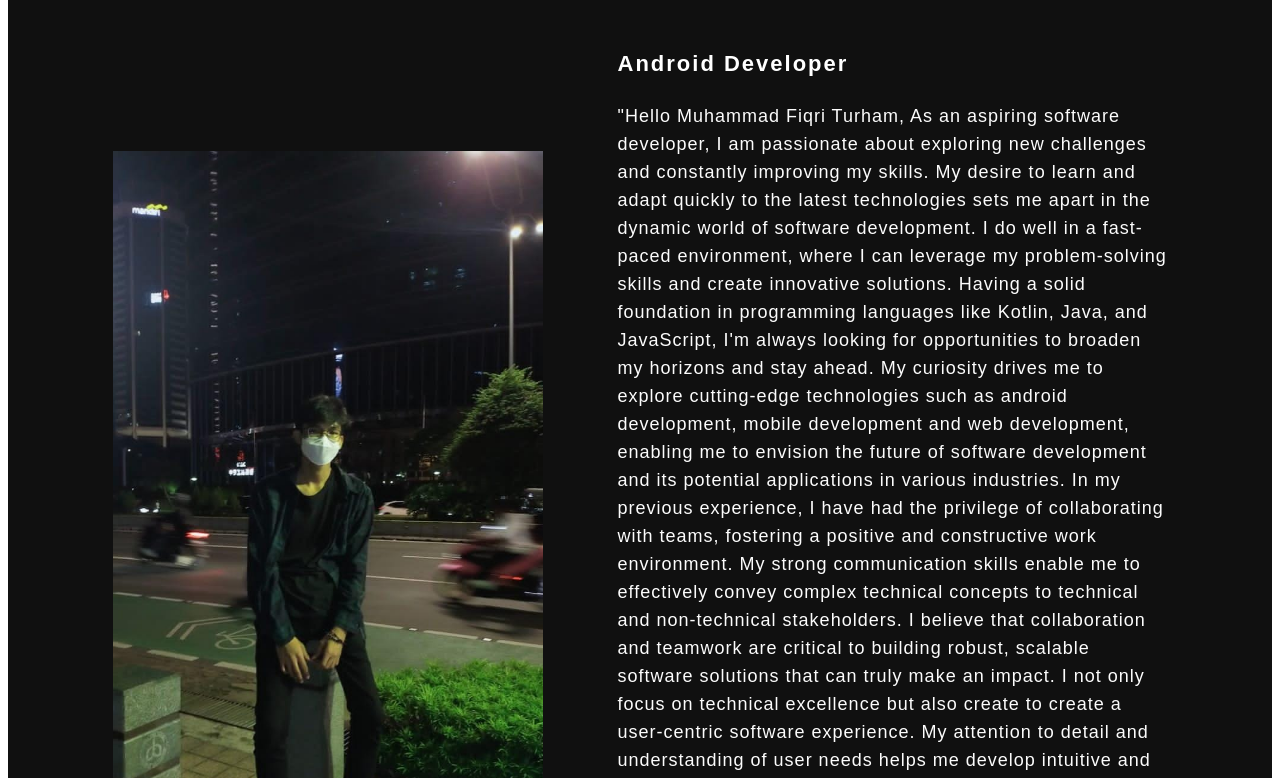
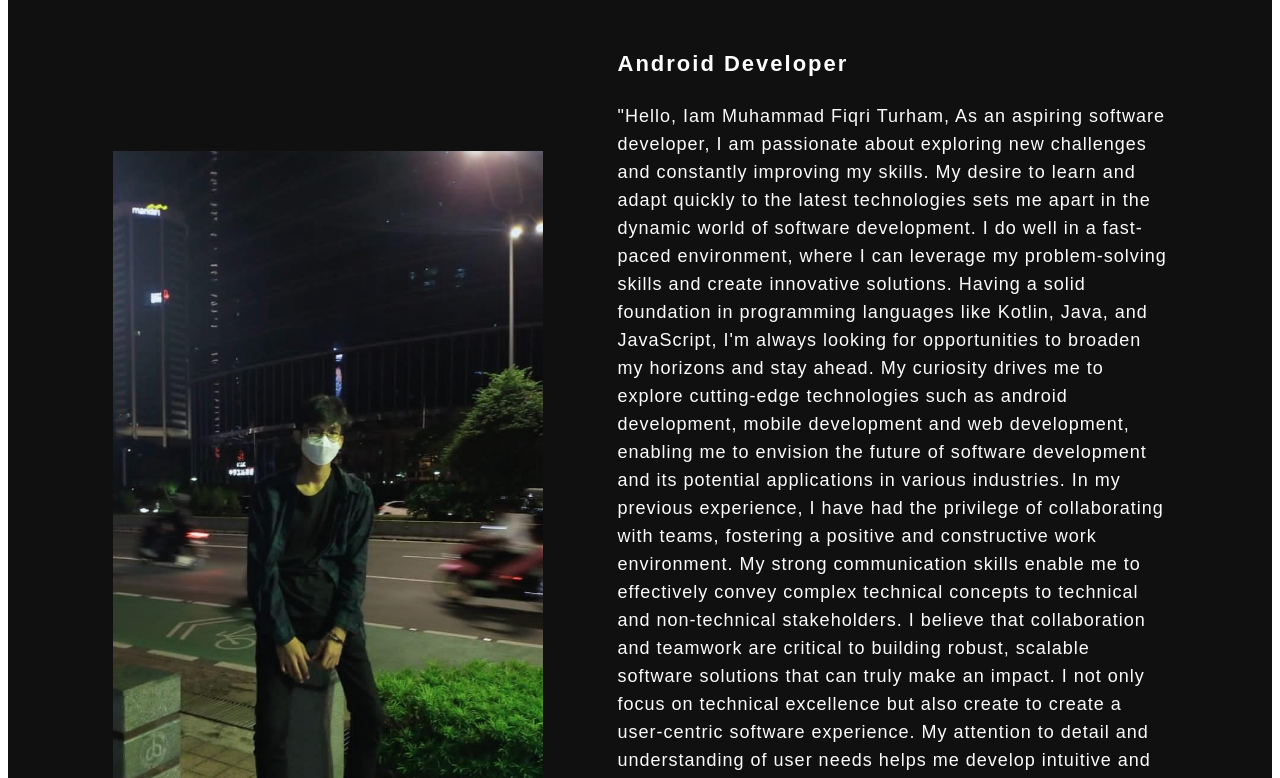
Before and after one commit to fiqriturhamz/fiqriturhamz.github.io, a plain HTML site: page index.html in a window 1280 px wide. Shown: the part 1042-1820 px from the top of the page. Drawn offline with Linux system fonts and the light colour scheme.

Commit message:
Update index.html
mengubah deskripsi lagi

```diff
--- a/index.html
+++ b/index.html
@@ -35,7 +35,7 @@
             <div class="about-text">
                 <h2>About Me</h2>
                 <h5>Android Developer</h5>
-                <p>"Hello Muhammad Fiqri Turham,
+                <p>"Hello, Iam Muhammad Fiqri Turham,
 
                     As an aspiring software developer, I am passionate about exploring new challenges and constantly
                     improving my skills. My desire to learn and adapt quickly to the latest technologies sets me apart
```
